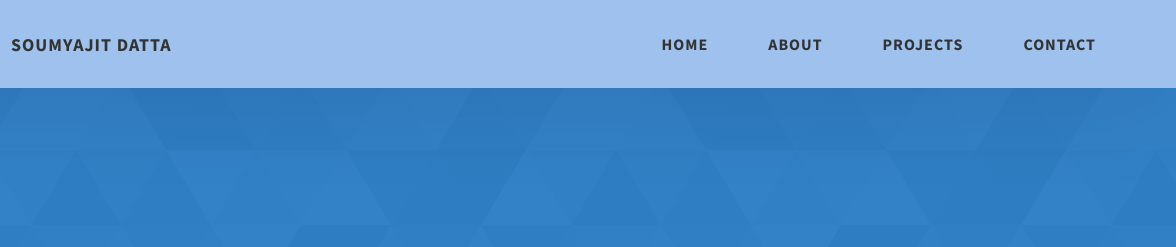
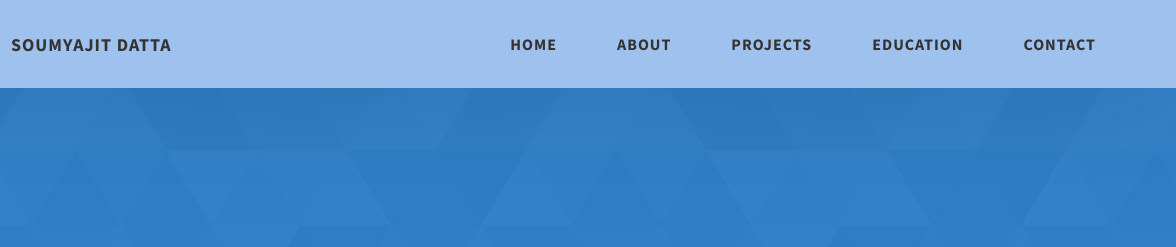
Before and after one commit to soumyajit73/Portfolio_Soumyajit, a plain HTML site: page index.html in a window 1280 px wide. Shown: the top 247 px of the page, 104-1280 px from the left. Drawn offline with Linux system fonts and the light colour scheme.

Commit message:
education added on navbar

```diff
--- a/index.html
+++ b/index.html
@@ -43,6 +43,9 @@
               <a href="./index.html#projects" class="header__link">
                 Projects
               </a>
+              <li class="header__link-wrapper">
+                <a href="./index.html#education" class="header__link">Education </a>
+              </li>
             </li>
             <li class="header__link-wrapper">
               <a href="./index.html#contact" class="header__link"> Contact </a>
```
